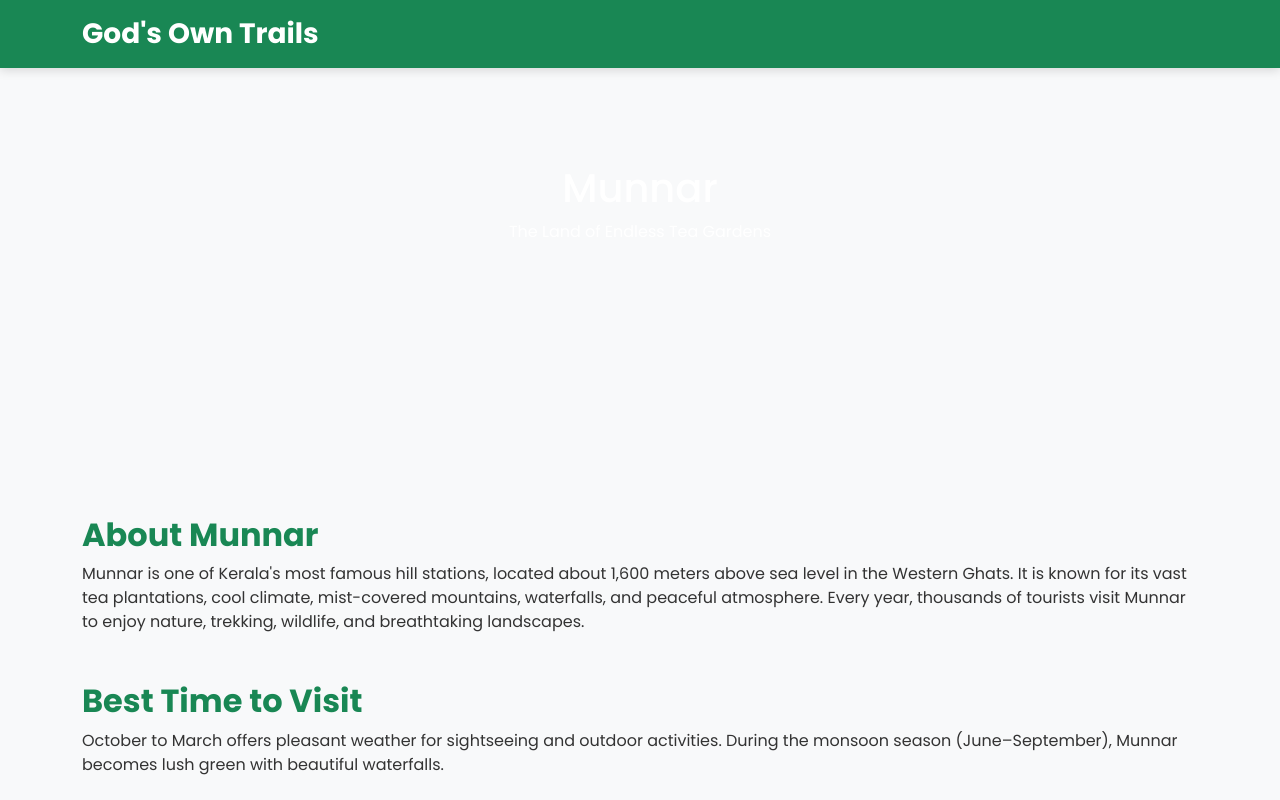
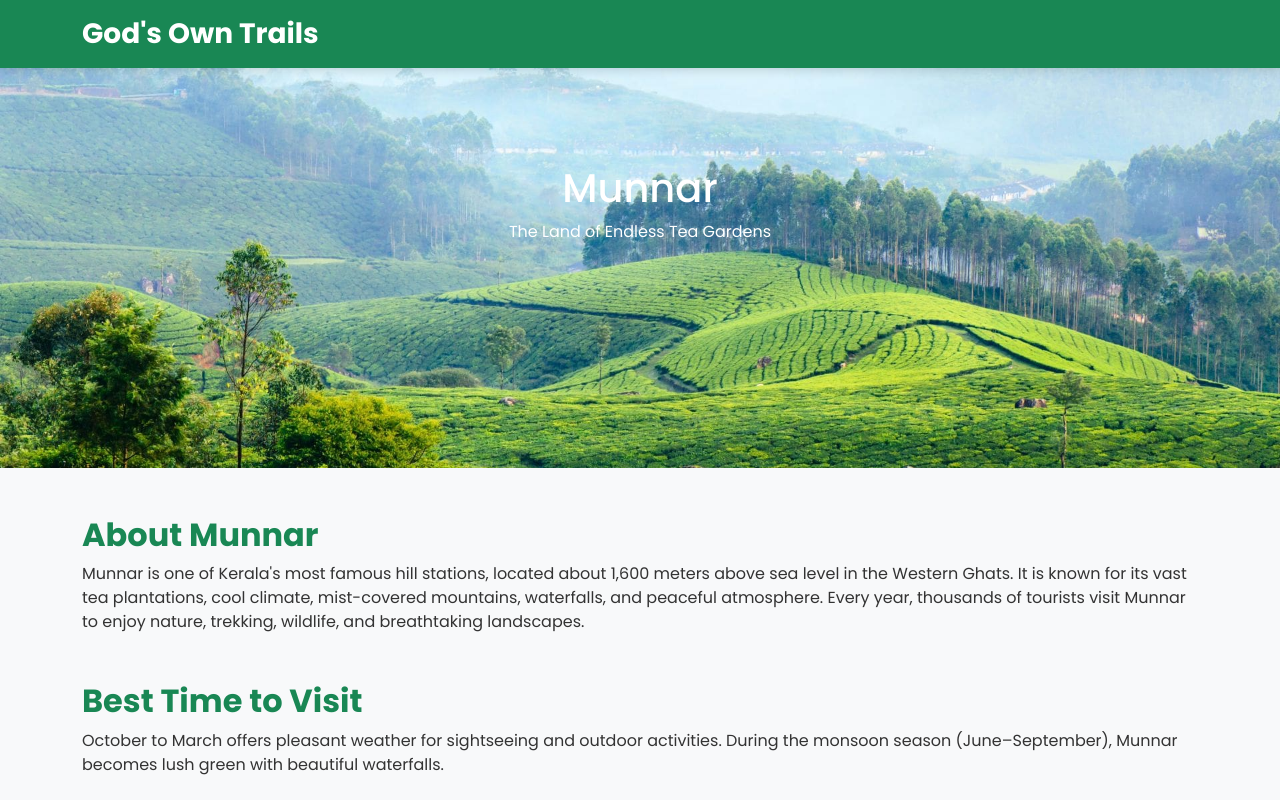
Before and after one commit to Haseenakts/travel-blog, a plain HTML site: page munnar.html in a window 1280 px wide. Shown: the top 800 px of the page. Drawn offline with nearby package versions, Linux system fonts and the light colour scheme.

Commit message:
Fix image path and format HTML in munnar.html
Updated image path in header and cleaned up HTML formatting.

```diff
--- a/munnar.html
+++ b/munnar.html
@@ -20,7 +20,7 @@
 </nav>
 
 <header class="text-center text-white p-5"
-style="background:url('images/munnar.jpg') center/cover;height:400px;">
+style="background:url('munnar.jpg') center/cover;height:400px;">
 <div class="container mt-5">
 <h1>Munnar</h1>
 <p>The Land of Endless Tea Gardens</p>
```
